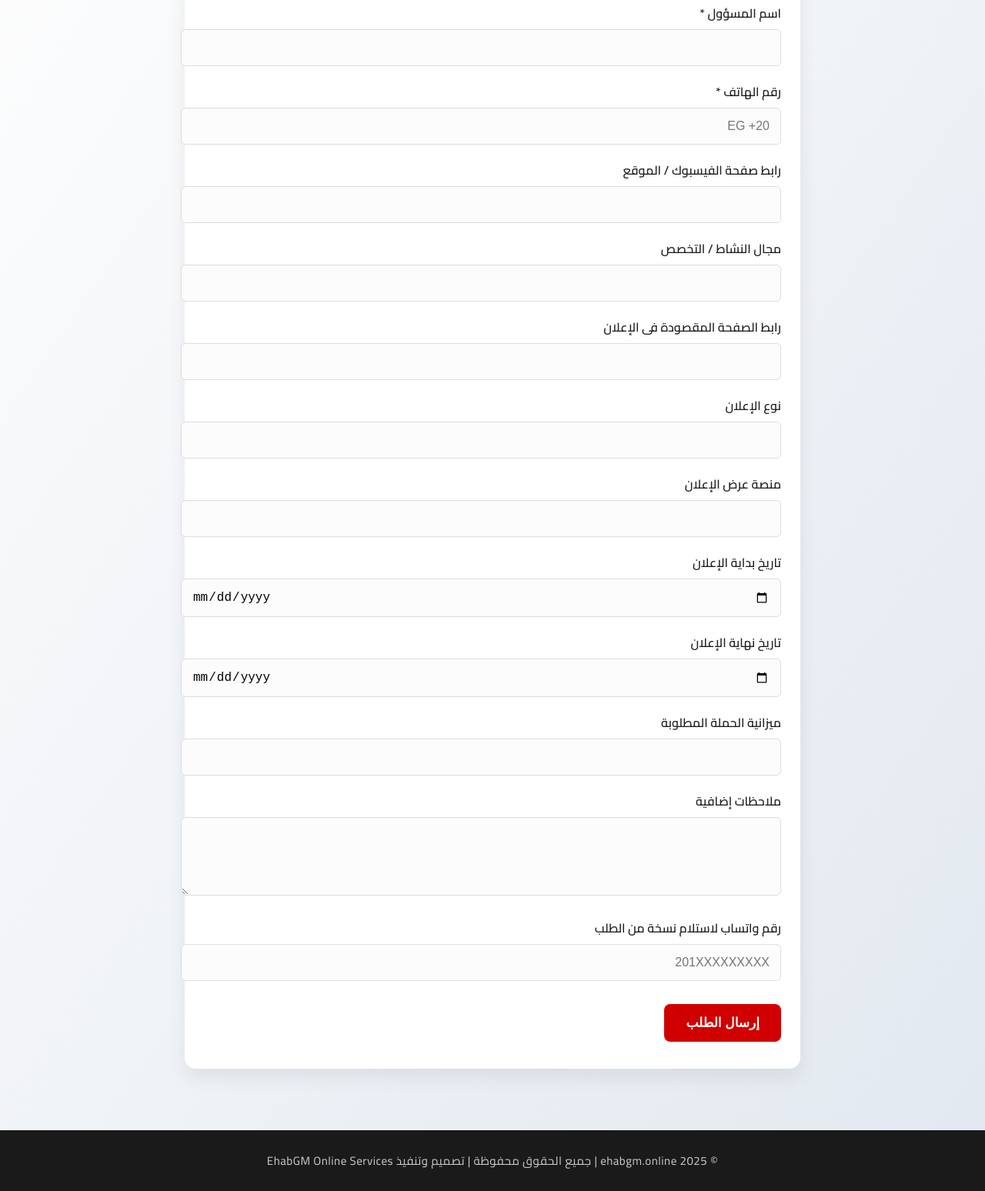
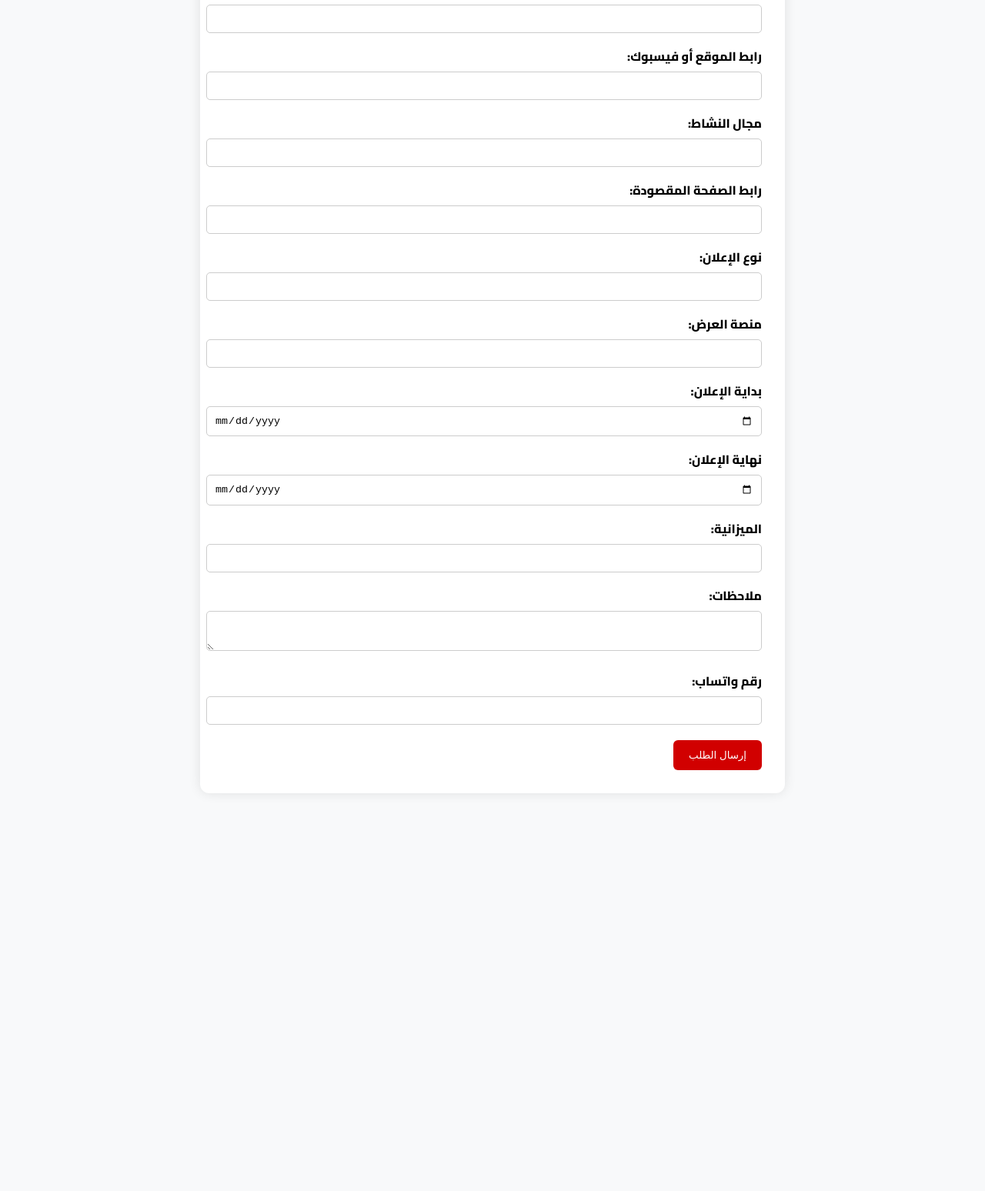
Before and after one commit to ehabhoba/clint-, a plain HTML site: page index.html in a window 1280 px wide. Shown: the part 298-1846 px from the top of the page at 77% size. After the commit the page ends 1379 px from the top, so only its background shows below. Drawn offline with Linux system fonts and the light colour scheme.

Commit message:
Update index.html

```diff
--- a/index.html
+++ b/index.html
@@ -3,147 +3,131 @@
 <head>
     <meta charset="UTF-8">
     <meta name="viewport" content="width=device-width, initial-scale=1.0">
-    <title>إيهاب جي إم | طلب حملة إعلانية</title>
+    <title>طلب إعلان | إيهاب جي إم</title>
     <link href="https://fonts.googleapis.com/css2?family=Cairo:wght@400;600;800&display=swap" rel="stylesheet">
     <style>
         body {
             font-family: 'Cairo', sans-serif;
-            background: linear-gradient(to bottom right, #fefefe, #e2e8f0);
+            background: #f8f9fa;
             margin: 0;
             padding: 0;
-            direction: rtl;
-        }
-        header {
-            background: linear-gradient(90deg, #ff0000, #cc0000);
-            color: white;
-            padding: 20px 40px;
-            display: flex;
-            align-items: center;
-            justify-content: space-between;
-            box-shadow: 0 4px 10px rgba(0,0,0,0.2);
-        }
-        header h1 {
-            font-size: 24px;
-            margin: 0;
-        }
-        header img {
-            height: 55px;
-            filter: drop-shadow(2px 2px 2px rgba(0,0,0,0.2));
-        }
-        main {
-            padding: 50px 20px 20px;
-            animation: fadeIn 1.2s ease;
-        }
-        @keyframes fadeIn {
-            from {opacity: 0; transform: translateY(20px);}
-            to {opacity: 1; transform: translateY(0);}
         }
         form {
             background: white;
-            padding: 35px 25px;
-            border-radius: 14px;
-            box-shadow: 0 12px 25px rgba(0,0,0,0.07);
-            max-width: 750px;
-            margin: auto;
-            transition: all 0.3s ease;
+            padding: 30px;
+            max-width: 700px;
+            margin: 50px auto;
+            border-radius: 12px;
+            box-shadow: 0 0 15px rgba(0,0,0,0.1);
         }
         label {
+            font-weight: bold;
+            margin-top: 15px;
             display: block;
-            margin-top: 18px;
-            font-weight: 600;
-            color: #222;
         }
-        input, select, textarea {
+        input, textarea {
             width: 100%;
-            padding: 14px;
-            margin-top: 6px;
-            border: 1px solid #ddd;
-            border-radius: 6px;
-            font-size: 16px;
-            background-color: #fcfcfc;
-            transition: border-color 0.3s ease;
-        }
-        input:focus, select:focus, textarea:focus {
-            border-color: #d10000;
-            outline: none;
+            padding: 10px;
+            margin-top: 5px;
+            border-radius: 5px;
+            border: 1px solid #ccc;
         }
         button {
-            margin-top: 30px;
+            margin-top: 20px;
+            padding: 12px 20px;
             background: #d10000;
             color: white;
-            padding: 14px 28px;
             border: none;
-            border-radius: 8px;
+            border-radius: 6px;
             cursor: pointer;
-            font-size: 17px;
-            font-weight: bold;
-            transition: background 0.3s ease;
-        }
-        button:hover {
-            background: #b30000;
-        }
-        footer {
-            margin-top: 60px;
-            padding: 25px 10px;
-            background-color: #1a1a1a;
-            color: #ccc;
-            text-align: center;
-            font-size: 15px;
-            letter-spacing: 0.5px;
         }
     </style>
 </head>
 <body>
-    <header>
-        <h1>إيهاب جي إم | خدمات أونلاين</h1>
-        <img src="logo.png" alt="EhabGM Logo">
-    </header>
-    <main>
-        <form id="adForm" action="https://hooks.zapier.com/hooks/catch/21998341/ubz4v39/" method="POST">
-            <label for="companyName">اسم النشاط التجاري / الشركة *</label>
-            <input type="text" name="companyName" required>
+    <form id="adForm">
+        <label>اسم النشاط:</label>
+        <input type="text" id="companyName" required>
+        <label>اسم المسؤول:</label>
+        <input type="text" id="responsibleName" required>
+        <label>رقم الهاتف:</label>
+        <input type="text" id="phone" required>
+        <label>رابط الموقع أو فيسبوك:</label>
+        <input type="text" id="website">
+        <label>مجال النشاط:</label>
+        <input type="text" id="industry">
+        <label>رابط الصفحة المقصودة:</label>
+        <input type="text" id="landing">
+        <label>نوع الإعلان:</label>
+        <input type="text" id="adType">
+        <label>منصة العرض:</label>
+        <input type="text" id="platform">
+        <label>بداية الإعلان:</label>
+        <input type="date" id="startDate">
+        <label>نهاية الإعلان:</label>
+        <input type="date" id="endDate">
+        <label>الميزانية:</label>
+        <input type="text" id="budget">
+        <label>ملاحظات:</label>
+        <textarea id="notes"></textarea>
+        <label>رقم واتساب:</label>
+        <input type="text" id="whatsapp">
+        <button type="submit">إرسال الطلب</button>
+    </form>
 
-            <label for="responsibleName">اسم المسؤول *</label>
-            <input type="text" name="responsibleName" required>
+    <script>
+        const SHEET_ID = "18SgrfICcbrOHwxc31jNASq9UCaeIQNTzoeiOAYX1-S8";
+        const API_KEY = "AIzaSyDyOo6oKozoke4VDh7F9l5E5GhXAth55cA";
+        const RANGE = "Sheet1!A1";
 
-            <label for="phone">رقم الهاتف *</label>
-            <input type="text" name="phone" placeholder="EG +20" required>
+        async function sendToSheet(formData) {
+            const values = [[
+                formData.companyName, formData.responsibleName, formData.phone, formData.website,
+                formData.industry, formData.landing, formData.adType, formData.platform,
+                formData.startDate, formData.endDate, formData.budget, formData.notes,
+                "", "", formData.whatsapp
+            ]];
 
-            <label for="website">رابط صفحة الفيسبوك / الموقع</label>
-            <input type="text" name="website">
+            const response = await fetch(`https://sheets.googleapis.com/v4/spreadsheets/${SHEET_ID}/values/${RANGE}:append?valueInputOption=USER_ENTERED&key=${API_KEY}`, {
+                method: "POST",
+                headers: { "Content-Type": "application/json" },
+                body: JSON.stringify({ values })
+            });
 
-            <label for="industry">مجال النشاط / التخصص</label>
-            <input type="text" name="industry">
+            if (!response.ok) {
+                const errorText = await response.text();
+                throw new Error("❌ فشل في إرسال البيانات:\n" + errorText);
+            }
 
-            <label for="landing">رابط الصفحة المقصودة فى الإعلان</label>
-            <input type="text" name="landing">
+            return await response.json();
+        }
 
-            <label for="adType">نوع الإعلان</label>
-            <input type="text" name="adType">
+        document.getElementById("adForm").addEventListener("submit", async function(event) {
+            event.preventDefault();
+            const formData = {
+                companyName: document.getElementById("companyName").value,
+                responsibleName: document.getElementById("responsibleName").value,
+                phone: document.getElementById("phone").value,
+                website: document.getElementById("website").value,
+                industry: document.getElementById("industry").value,
+                landing: document.getElementById("landing").value,
+                adType: document.getElementById("adType").value,
+                platform: document.getElementById("platform").value,
+                startDate: document.getElementById("startDate").value,
+                endDate: document.getElementById("endDate").value,
+                budget: document.getElementById("budget").value,
+                notes: document.getElementById("notes").value,
+                whatsapp: document.getElementById("whatsapp").value
+            };
 
-            <label for="platform">منصة عرض الإعلان</label>
-            <input type="text" name="platform">
-
-            <label for="startDate">تاريخ بداية الإعلان</label>
-            <input type="date" name="startDate">
-
-            <label for="endDate">تاريخ نهاية الإعلان</label>
-            <input type="date" name="endDate">
-
-            <label for="budget">ميزانية الحملة المطلوبة</label>
-            <input type="text" name="budget">
-
-            <label for="notes">ملاحظات إضافية</label>
-            <textarea name="notes" rows="4"></textarea>
-
-            <label for="whatsapp">رقم واتساب لاستلام نسخة من الطلب</label>
-            <input type="text" name="whatsapp" placeholder="201XXXXXXXXX">
-
-            <button type="submit">إرسال الطلب</button>
-        </form>
-    </main>
-    <footer>
-        © 2025 ehabgm.online | جميع الحقوق محفوظة | تصميم وتنفيذ EhabGM Online Services
-    </footer>
+            try {
+                await sendToSheet(formData);
+                alert("✅ تم إرسال الطلب بنجاح!");
+                document.getElementById("adForm").reset();
+            } catch (err) {
+                console.error(err);
+                alert("❌ فشل إرسال البيانات إلى Google Sheets. راجع التفاصيل في Console.");
+            }
+        });
+    </script>
 </body>
 </html>
```
